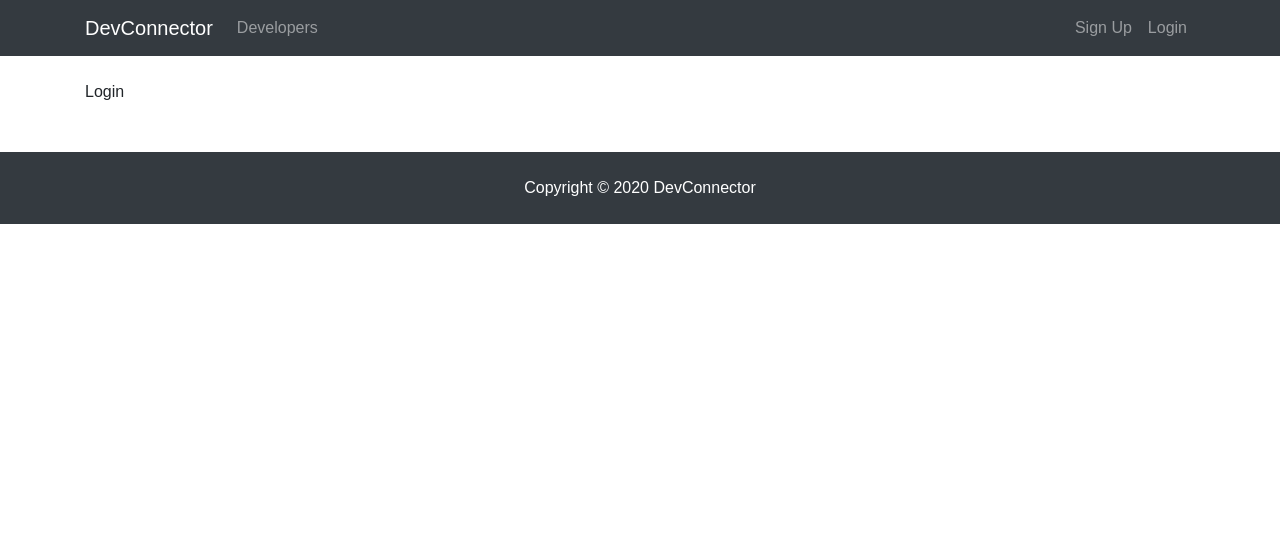
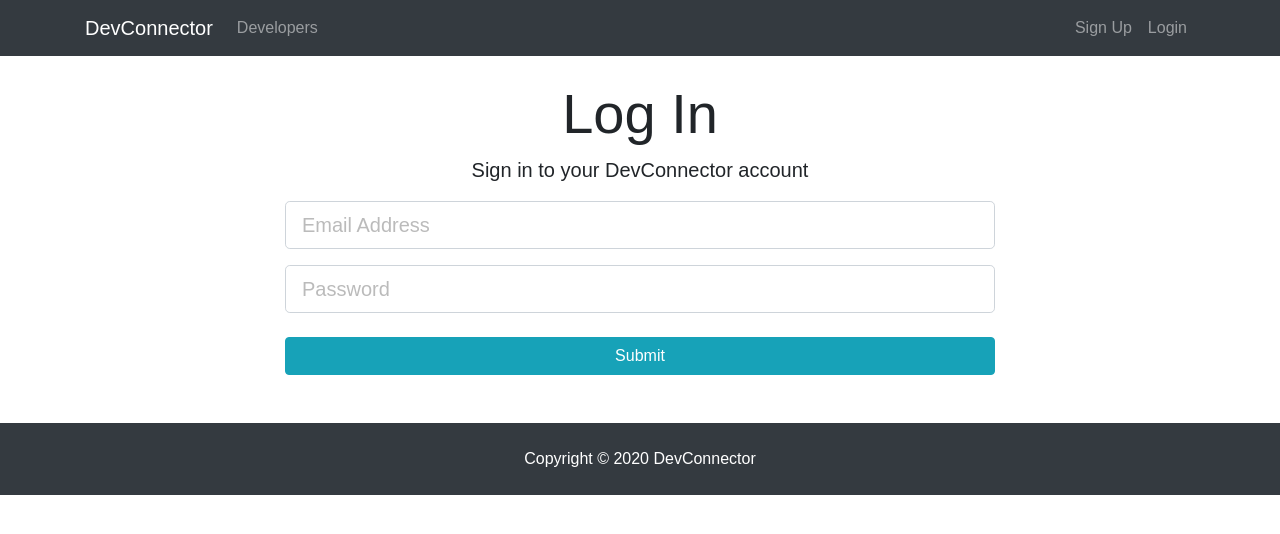
Before and after one commit to programmingwithbadri/Dev-Connectors, a React (Create React App) app in the folder client/: page /login in a window 1280 px wide. Shown: the top 534 px of the page. Built offline with nearby package versions, Linux system fonts and the light colour scheme.

Commit message:
Create the login component with state

```diff
--- a/client/src/components/auth/Login.js
+++ b/client/src/components/auth/Login.js
@@ -1,11 +1,69 @@
-import React, { Component } from 'react'
+import React, { Component } from 'react';
 
-export default class Login extends Component {
-    render() {
-        return (
-            <div>
-                Login
+class Login extends Component {
+  constructor() {
+    super();
+    this.state = {
+      email: '',
+      password: '',
+      errors: {}
+    };
+  }
+
+  onSubmit = (e) => {
+    e.preventDefault();
+
+    const user = {
+      email: this.state.email,
+      password: this.state.password
+    };
+
+    console.log(user);
+  }
+
+  onChange = (e) => {
+    this.setState({ [e.target.name]: e.target.value });
+  }
+
+  render() {
+    return (
+      <div className="login">
+        <div className="container">
+          <div className="row">
+            <div className="col-md-8 m-auto">
+              <h1 className="display-4 text-center">Log In</h1>
+              <p className="lead text-center">
+                Sign in to your DevConnector account
+              </p>
+              <form onSubmit={this.onSubmit}>
+                <div className="form-group">
+                  <input
+                    type="email"
+                    className="form-control form-control-lg"
+                    placeholder="Email Address"
+                    name="email"
+                    value={this.state.email}
+                    onChange={this.onChange}
+                  />
+                </div>
+                <div className="form-group">
+                  <input
+                    type="password"
+                    className="form-control form-control-lg"
+                    placeholder="Password"
+                    name="password"
+                    value={this.state.password}
+                    onChange={this.onChange}
+                  />
+                </div>
+                <input type="submit" className="btn btn-info btn-block mt-4" />
+              </form>
             </div>
-        )
-    }
+          </div>
+        </div>
+      </div>
+    );
+  }
 }
+
+export default Login;
```
